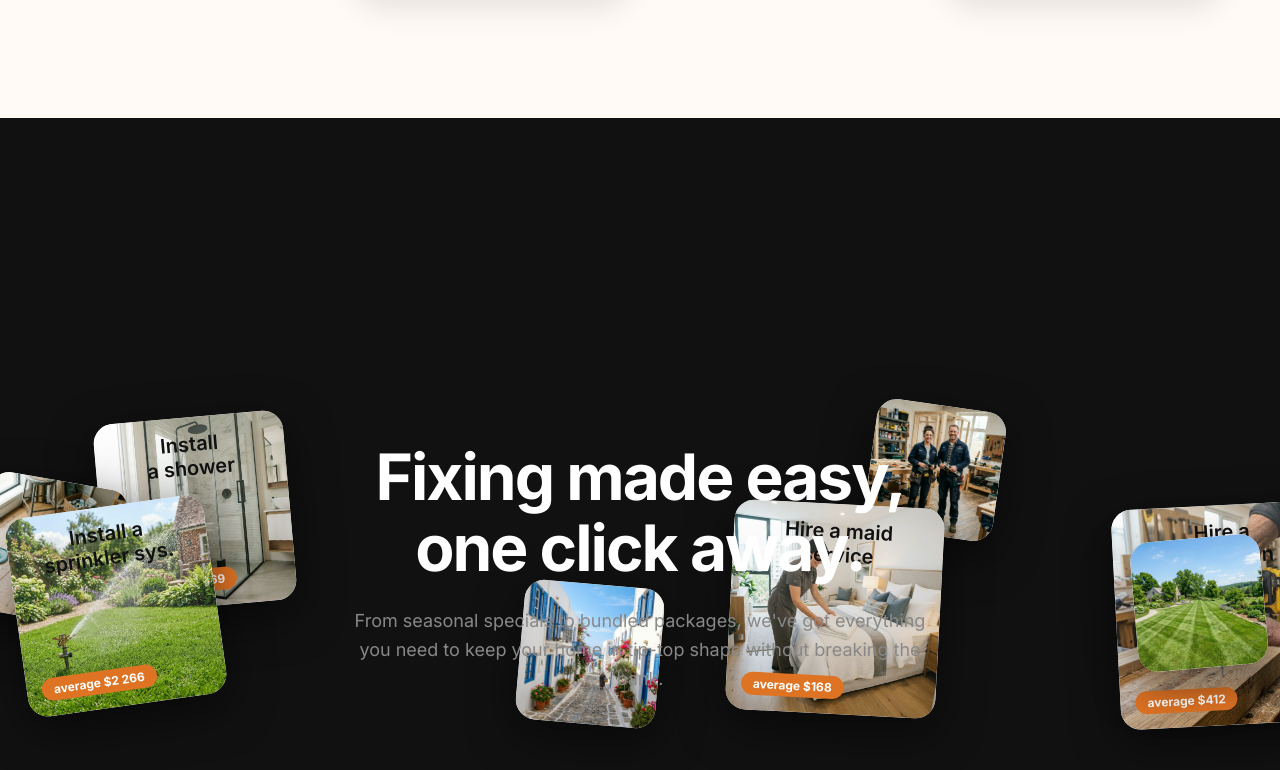
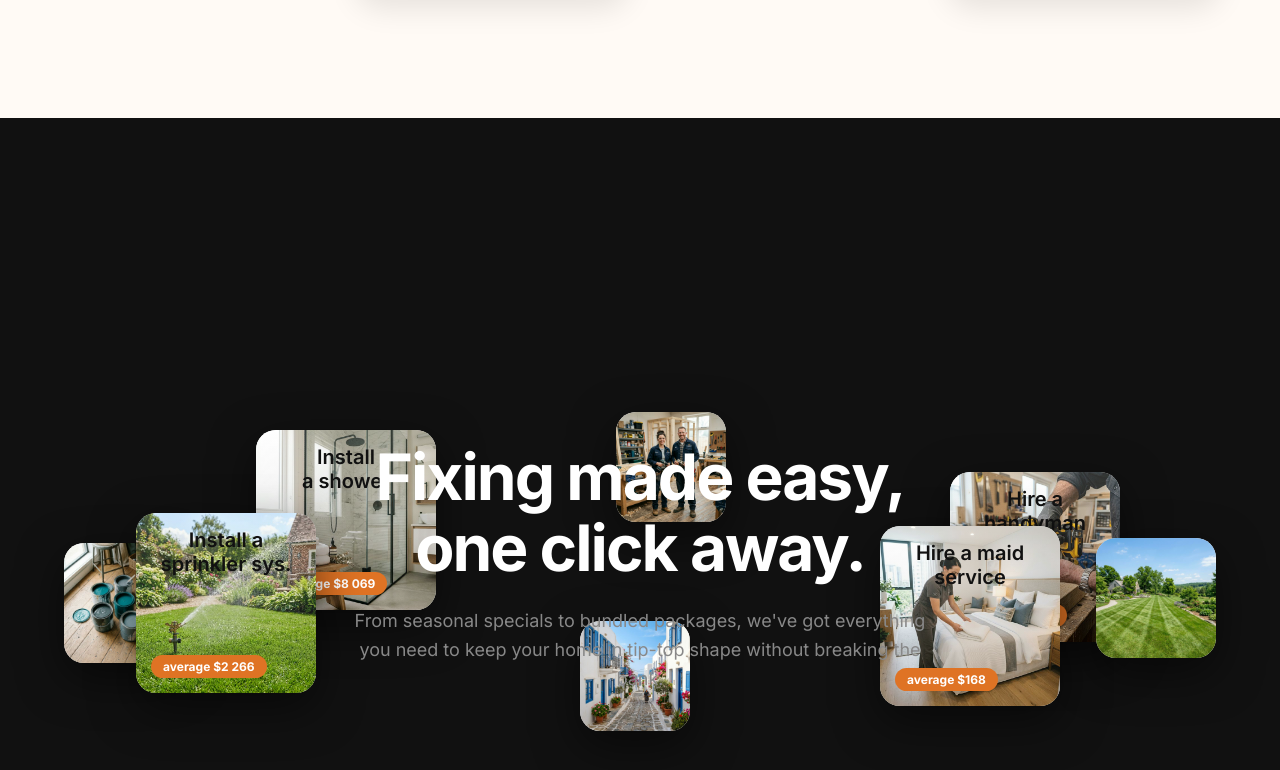
Before and after one commit to viratco/fixihelp, a React (Vite) app: page / in a window 1280 px wide. Shown: the part 2058-2828 px from the top of the page. Built offline with nearby package versions, Linux system fonts and the light colour scheme.

Commit message:
Refine Services Cloud to circular halo layout

```diff
--- a/src/index.css
+++ b/src/index.css
@@ -662,15 +662,15 @@ button {
   align-self: flex-start;
 }
 
-/* Specific Positions for organic "Cloud" matching the reference */
-.card-1 { width: 190px; height: 190px; top: -10%; left: 5%; transform: rotate(-5deg); }
-.card-2 { width: 130px; height: 130px; top: -15%; right: 20%; transform: rotate(8deg); }
-.card-3 { width: 220px; height: 220px; top: 25%; right: -8%; transform: rotate(-3deg); }
-.card-4 { width: 140px; height: 140px; top: 15%; left: -5%; transform: rotate(10deg); }
-.card-5 { width: 130px; height: 130px; bottom: 10%; right: -2%; transform: rotate(-5deg); }
-.card-6 { width: 200px; height: 200px; bottom: -5%; left: -2%; transform: rotate(-8deg); }
-.card-7 { width: 140px; height: 140px; bottom: -12%; left: 40%; transform: rotate(5deg); }
-.card-8 { width: 210px; height: 210px; bottom: -8%; right: 25%; transform: rotate(3deg); }
+/* Specific Positions for circular "Halo" matching the reference exactly */
+.card-1 { width: 180px; height: 180px; top: -5%; left: 18%; }
+.card-2 { width: 110px; height: 110px; top: -12%; left: 48%; }
+.card-3 { width: 170px; height: 170px; top: 12%; right: 10%; }
+.card-4 { width: 120px; height: 120px; top: 40%; left: 2%; }
+.card-5 { width: 120px; height: 120px; top: 38%; right: 2%; }
+.card-6 { width: 180px; height: 180px; bottom: 0%; left: 8%; }
+.card-7 { width: 110px; height: 110px; bottom: -15%; left: 45%; }
+.card-8 { width: 180px; height: 180px; bottom: -5%; right: 15%; }
 
 /* Image-only cards might not need inner info */
 .image-only .cloud-card-info { display: none; }
```
